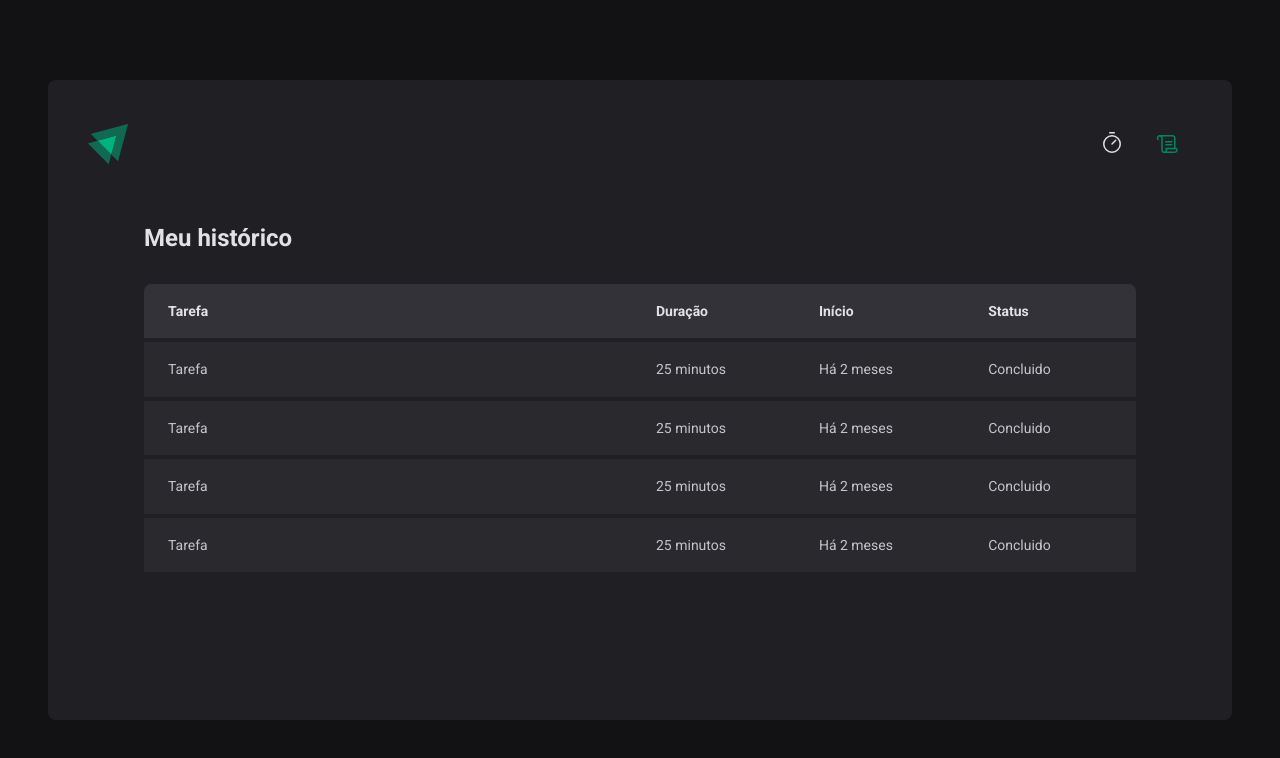
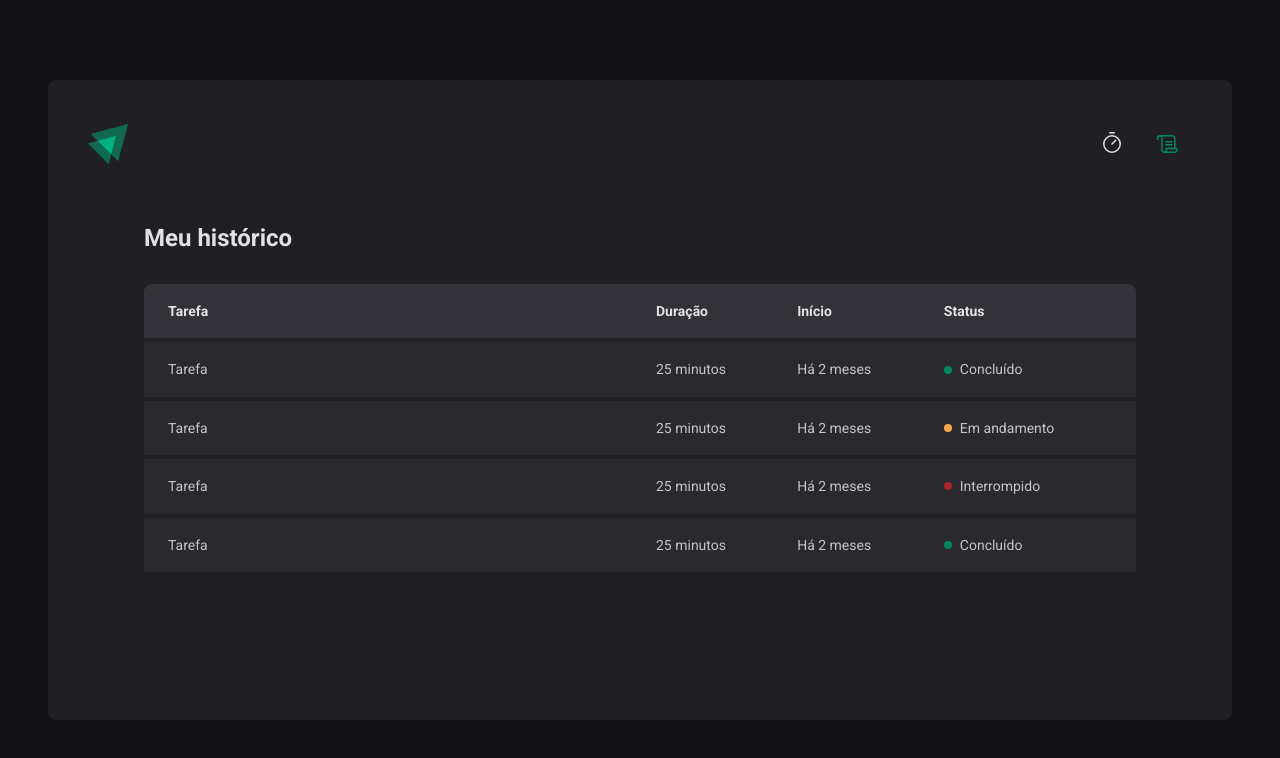
Before and after one commit to mxteusdev/pomodoro, a React (Vite) app: page /history in a window 1280 px wide. Shown: the top 758 px of the page. Built offline with nearby package versions, Linux system fonts and the light colour scheme.

Commit message:
add status badges

```diff
--- a/src/pages/History/index.tsx
+++ b/src/pages/History/index.tsx
@@ -1,4 +1,4 @@
-import { HistoryContainer, HistoryList } from './styles'
+import { HistoryContainer, HistoryList, Status } from './styles'
 
 export function History() {
   return (
@@ -20,25 +20,33 @@
               <td>Tarefa</td>
               <td>25 minutos</td>
               <td>Há 2 meses</td>
-              <td>Concluido</td>
+              <td>
+                <Status statusColor="green">Concluído</Status>
+              </td>
             </tr>{' '}
             <tr>
               <td>Tarefa</td>
               <td>25 minutos</td>
               <td>Há 2 meses</td>
-              <td>Concluido</td>
+              <td>
+                <Status statusColor="yellow">Em andamento</Status>
+              </td>
             </tr>{' '}
             <tr>
               <td>Tarefa</td>
               <td>25 minutos</td>
               <td>Há 2 meses</td>
-              <td>Concluido</td>
+              <td>
+                <Status statusColor="red">Interrompido</Status>
+              </td>
             </tr>{' '}
             <tr>
               <td>Tarefa</td>
               <td>25 minutos</td>
               <td>Há 2 meses</td>
-              <td>Concluido</td>
+              <td>
+                <Status statusColor="green">Concluído</Status>
+              </td>
             </tr>
           </tbody>
         </table>
--- a/src/pages/History/styles.ts
+++ b/src/pages/History/styles.ts
@@ -60,3 +60,27 @@
     }
   }
 `
+
+const STATUS_COLORS = {
+  yellow: 'yellow-500',
+  green: 'green-500',
+  red: 'red-500',
+} as const
+
+interface StatusProps {
+  statusColor: keyof typeof STATUS_COLORS
+}
+
+export const Status = styled.span<StatusProps>`
+  display: flex;
+  align-items: center;
+  gap: 0.5rem;
+
+  &::before {
+    content: '';
+    width: 0.5rem;
+    height: 0.5rem;
+    border-radius: 50%;
+    background: ${(props) => props.theme[STATUS_COLORS[props.statusColor]]};
+  }
+`
```
